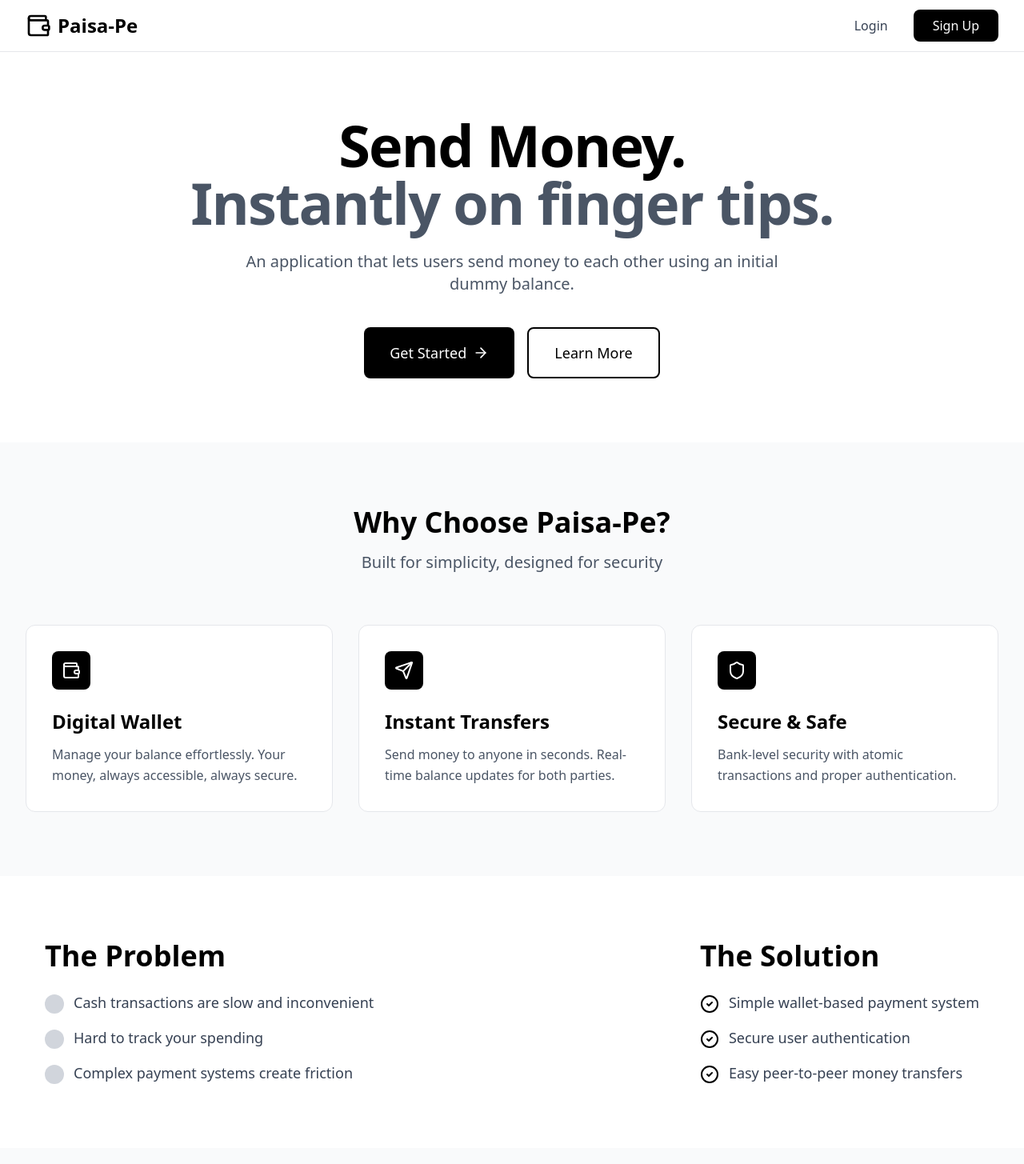
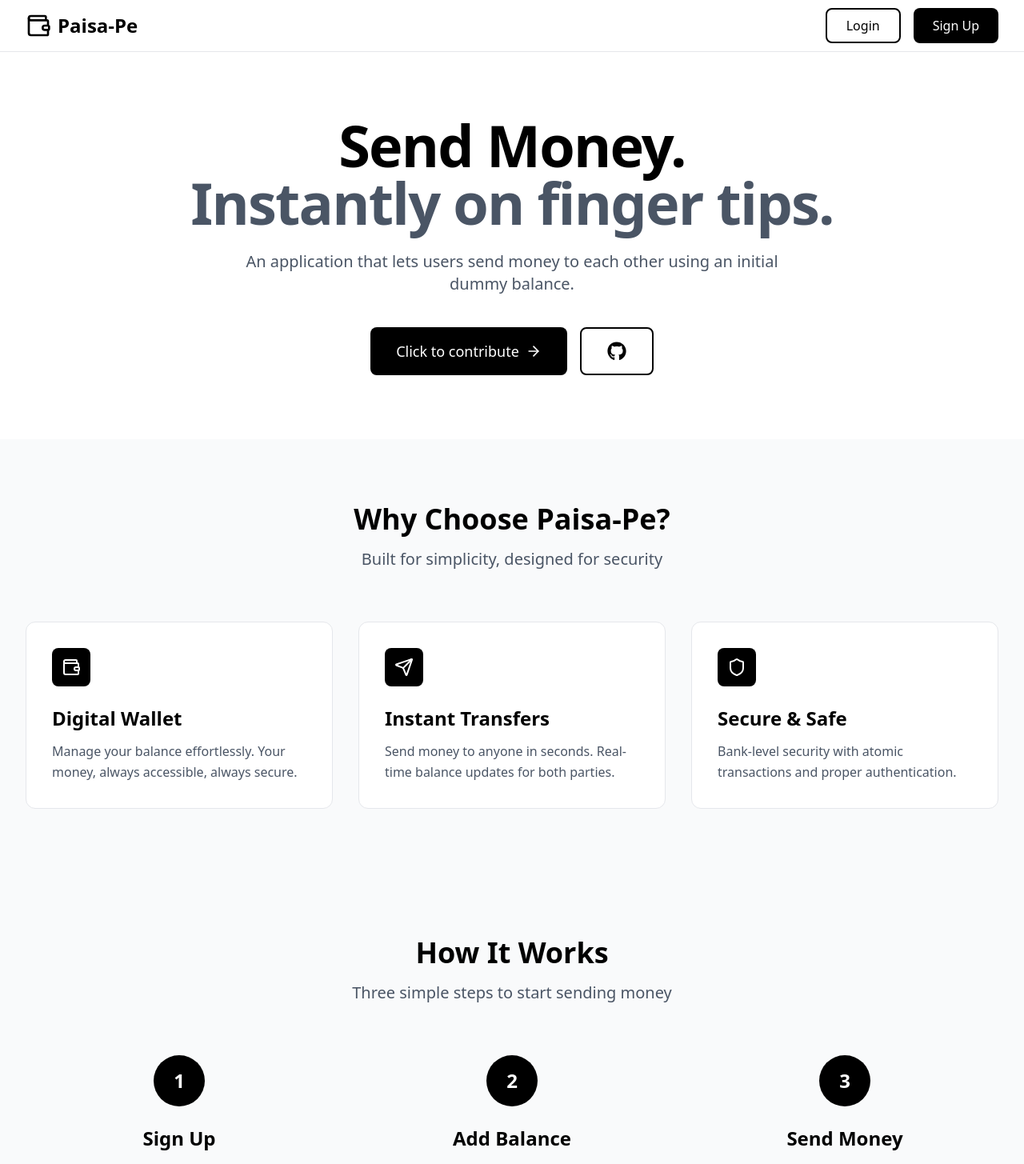
Before and after one commit to Rishabh-Damle/Paisa-Pe, a React app in the folder frontend/: page / in a window 1280 px wide. Shown: the top 1455 px of the page at 80% size. Built offline with nearby package versions, Linux system fonts and the light colour scheme; the HTML template or start-up script is replaced by a standard one.

Commit message:
Slightly optimized the landing page

```diff
--- a/frontend/package.json
+++ b/frontend/package.json
@@ -15,6 +15,7 @@
     "lucide-react": "^0.562.0",
     "react": "^19.2.0",
     "react-dom": "^19.2.0",
+    "react-icons": "^5.5.0",
     "react-router-dom": "^7.12.0",
     "tailwindcss": "^4.1.18"
   },
--- a/frontend/src/pages/Landing.tsx
+++ b/frontend/src/pages/Landing.tsx
@@ -1,12 +1,6 @@
-import {
-  Wallet,
-  Send,
-  Shield,
-  ArrowRight,
-  CheckCircle2,
-  Zap,
-} from "lucide-react";
-
+import { Wallet, Send, Shield, ArrowRight, Zap } from "lucide-react";
+import { Link } from "react-router-dom";
+import { FaGithub } from "react-icons/fa";
 export function Landing() {
   return (
     <div className="min-h-screen bg-white">
@@ -18,12 +12,12 @@ export function Landing() {
               <span className="text-2xl font-bold">Paisa-Pe</span>
             </div>
             <div className="flex space-x-4">
-              <button className="px-4 py-2 text-gray-700 hover:text-black transition-colors cursor-pointer">
-                Login
+              <button className="border-2 border-black text-black rounded-lg hover:bg-gray-50 transition-colors px-6 py-2 cursor-pointer">
+                <Link to="/signin">Login</Link>
               </button>
 
               <button className="px-6 py-2 bg-black text-white rounded-lg hover:bg-gray-800 transition-colors cursor-pointer">
-                Sign Up
+                <Link to="/signup">Sign Up</Link>
               </button>
             </div>
           </div>
@@ -43,13 +37,20 @@ export function Landing() {
               initial dummy balance.
             </p>
             <div className="flex justify-center space-x-4">
-              <button className="px-8 py-4 bg-black text-white rounded-lg hover:bg-gray-800 transition-colors flex items-center space-x-2 text-lg font-medium cursor-pointer">
-                <span>Get Started</span>
+              <div className="px-8 py-4 bg-black text-white rounded-lg transition-colors flex items-center space-x-2 text-lg font-medium ">
+                <span>Click to contribute</span>
                 <ArrowRight className="w-5 h-5" />
-              </button>
-              <button className="px-8 py-4 border-2 border-black text-black rounded-lg hover:bg-gray-50 transition-colors text-lg font-medium cursor-pointer">
-                Learn More
-              </button>
+              </div>
+              <a
+                href="https://github.com/Rishabh-Damle/Paisa-Pe"
+                target="_blank"
+                rel="noopener noreferrer"
+              >
+                {" "}
+                <button className="px-8 py-4 border-2 border-black text-black rounded-lg hover:bg-gray-50 transition-colors text-lg font-medium cursor-pointer">
+                  <FaGithub className="text-2xl" />
+                </button>
+              </a>
             </div>
           </div>
         </div>
@@ -96,60 +97,6 @@ export function Landing() {
                 Bank-level security with atomic transactions and proper
                 authentication.
               </p>
-            </div>
-          </div>
-        </div>
-      </section>
-
-      <section className="py-20 px-4 sm:px-6 lg:px-8">
-        <div className="max-w-7xl mx-auto">
-          <div className="flex justify-between pl-6 pr-6 items-center">
-            <div>
-              <h2 className="text-4xl font-bold mb-6">The Problem</h2>
-              <div className="space-y-4">
-                <div className="flex items-start space-x-3">
-                  <div className="w-6 h-6 bg-gray-300 rounded-full flex shrink-0 mt-1"></div>
-                  <p className="text-gray-700 text-lg">
-                    Cash transactions are slow and inconvenient
-                  </p>
-                </div>
-                <div className="flex items-start space-x-3">
-                  <div className="w-6 h-6 bg-gray-300 rounded-full flex shrink-0 mt-1"></div>
-                  <p className="text-gray-700 text-lg">
-                    Hard to track your spending
-                  </p>
-                </div>
-                <div className="flex items-start space-x-3">
-                  <div className="w-6 h-6 bg-gray-300 rounded-full flex shrink-0 mt-1"></div>
-                  <p className="text-gray-700 text-lg">
-                    Complex payment systems create friction
-                  </p>
-                </div>
-              </div>
-            </div>
-
-            <div>
-              <h2 className="text-4xl font-bold mb-6">The Solution</h2>
-              <div className="space-y-4">
-                <div className="flex items-start space-x-3">
-                  <CheckCircle2 className="w-6 h-6 flex shrink-0 mt-1" />
-                  <p className="text-gray-700 text-lg">
-                    Simple wallet-based payment system
-                  </p>
-                </div>
-                <div className="flex items-start space-x-3">
-                  <CheckCircle2 className="w-6 h-6 flex shrink-0 mt-1" />
-                  <p className="text-gray-700 text-lg">
-                    Secure user authentication
-                  </p>
-                </div>
-                <div className="flex items-start space-x-3">
-                  <CheckCircle2 className="w-6 h-6 flexshrink-0 mt-1" />
-                  <p className="text-gray-700 text-lg">
-                    Easy peer-to-peer money transfers
-                  </p>
-                </div>
-              </div>
             </div>
           </div>
         </div>
@@ -205,8 +152,9 @@ export function Landing() {
           <p className="text-xl text-gray-600 mb-10">
             Join Paisa-Pe for their daily transactions
           </p>
-          <button className="px-10 py-5 bg-black text-white rounded-lg hover:bg-gray-800 transition-colors text-xl font-medium inline-flex items-center space-x-2">
-            <span className="cursor-pointer">Create Your Wallet</span>
+          <button className="cursor-pointer px-10 py-5 bg-black text-white rounded-lg hover:bg-gray-800 transition-colors text-xl font-medium inline-flex items-center space-x-2">
+            <Link to="/signup">Create Your Wallet</Link>
+
             <ArrowRight className="w-6 h-6" />
           </button>
         </div>
```
Also changed, not shown: 1 other file (tests, documents, lock files or other folders).
